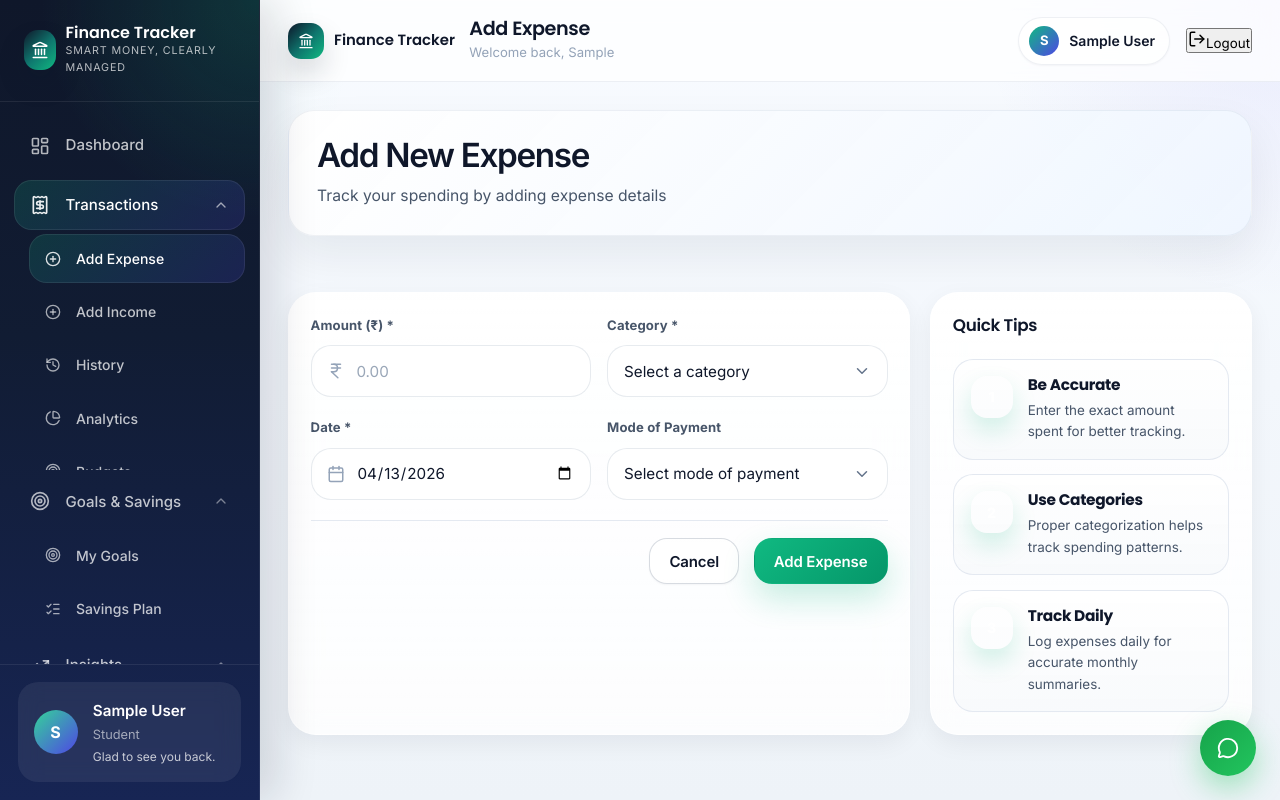
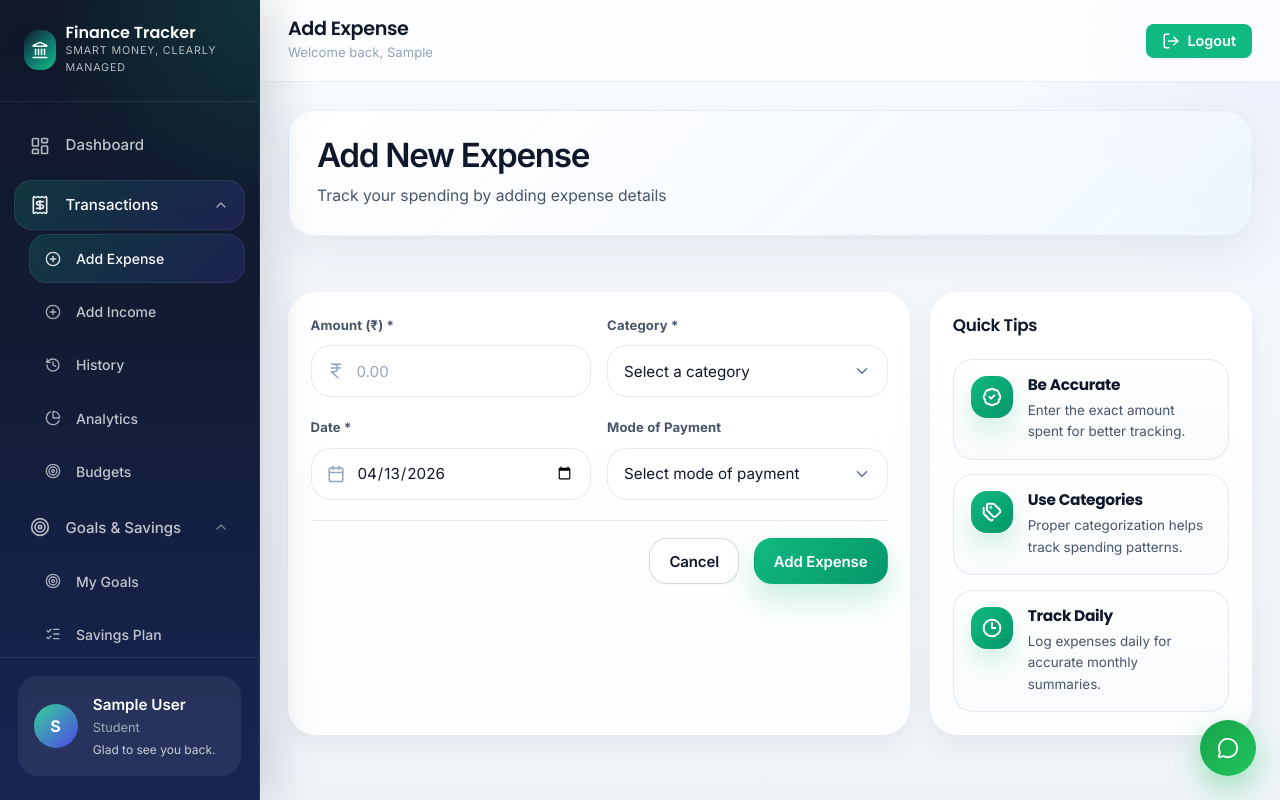
Before and after one commit to Saniya-Bagwan630/finance-tracker, a React (Vite) app in the folder frontend/: page /expenses/add in a window 1280 px wide. Built offline with nearby package versions, Linux system fonts and the light colour scheme; sample sign-in values are in the browser's storage.

Commit message:
Improve UI

```diff
--- a/frontend/src/components/layout/Header.css
+++ b/frontend/src/components/layout/Header.css
@@ -16,12 +16,6 @@
   display: flex;
   align-items: center;
   gap: 1rem;
-}
-
-.header-title-group {
-  display: flex;
-  align-items: center;
-  gap: 0.9rem;
 }
 
 .header-copy {
@@ -61,37 +55,28 @@
 .header-right {
   display: flex;
   align-items: center;
-  gap: 1rem;
+  gap: 0.75rem;
 }
 
-.header-user-pill {
-  display: flex;
-  align-items: center;
-  gap: 10px;
-  padding: 8px 14px 8px 10px;
-  border-radius: 999px;
-  background: rgba(255, 255, 255, 0.75);
-  border: 1px solid rgba(148, 163, 184, 0.16);
-  box-shadow: var(--shadow-xs);
-}
-
-.header-user-pill__avatar {
-  width: 30px;
-  height: 30px;
-  border-radius: 50%;
-  background: linear-gradient(135deg, var(--color-accent), var(--color-accent-secondary));
-  color: white;
+.logout-btn {
   display: flex;
   align-items: center;
   justify-content: center;
-  font-size: 0.82rem;
-  font-weight: 700;
+  gap: 0.45rem;
+  padding: 8px 16px;
+  border: none;
+  border-radius: 8px;
+  background: var(--color-accent);
+  color: white;
+  cursor: pointer;
+  transition: background-color var(--transition-fast), box-shadow var(--transition-fast);
+  box-shadow: var(--shadow-xs);
+  font-size: 0.9rem;
+  font-weight: 600;
 }
 
-.header-user-pill__name {
-  font-size: 0.875rem;
-  font-weight: 600;
-  color: var(--color-text-primary);
+.logout-btn:hover {
+  background: #059669;
 }
 
 .brand-logo {
@@ -158,11 +143,6 @@
     font-size: 1.05rem;
   }
 
-  .brand-logo__text,
-  .header-user-pill {
-    display: none;
-  }
-
   .header-right {
     gap: 0.65rem;
   }
--- a/frontend/src/components/layout/Header.jsx
+++ b/frontend/src/components/layout/Header.jsx
@@ -1,6 +1,5 @@
 import { Menu, LogOut } from 'lucide-react';
 import { useAuth } from '../../context/AuthContext';
-import BrandLogo from './BrandLogo';
 import './Header.css';
 
 function Header({ title, onMenuClick }) {
@@ -17,21 +16,14 @@ function Header({ title, onMenuClick }) {
         <button className="menu-btn" onClick={onMenuClick}>
           <Menu size={24} />
         </button>
-        <div className="header-title-group">
-          <BrandLogo compact />
-          <div className="header-copy">
-            <h1 className="page-title">{title}</h1>
-            {isAuthenticated && <p className="page-greeting">Welcome back, {firstName}</p>}
-          </div>
+        <div className="header-copy">
+          <h1 className="page-title">{title}</h1>
+          {isAuthenticated && <p className="page-greeting">Welcome back, {firstName}</p>}
         </div>
       </div>
 
       {isAuthenticated && (
         <div className="header-right">
-          <div className="header-user-pill">
-            <span className="header-user-pill__avatar">{firstName.charAt(0).toUpperCase()}</span>
-            <span className="header-user-pill__name">{user?.name || 'User'}</span>
-          </div>
           <button className="logout-btn" onClick={handleLogout}>
             <LogOut size={18} />
             <span>Logout</span>
--- a/frontend/src/components/layout/Sidebar.css
+++ b/frontend/src/components/layout/Sidebar.css
@@ -13,6 +13,8 @@
   transition: transform var(--transition-base);
   border-right: 1px solid rgba(255, 255, 255, 0.08);
   box-shadow: 16px 0 40px rgba(15, 23, 42, 0.14);
+  overflow-y: auto;
+  overflow-x: hidden;
 }
 
 .sidebar-overlay {
@@ -42,13 +44,13 @@
 
 .sidebar-nav {
   flex: 1;
-  padding: 1rem 0;
+  padding: 1rem 0 1.5rem;
   overflow-y: auto;
 }
 
 .nav-list {
   list-style: none;
-  padding: 0 0.9rem;
+  padding: 0 0.9rem 1rem;
 }
 
 .nav-item {
@@ -112,7 +114,7 @@
 }
 
 .nav-children.expanded {
-  max-height: 240px;
+  max-height: 320px;
 }
 
 .nav-child {
@@ -132,6 +134,7 @@
 
 .sidebar-footer {
   padding: 1.1rem;
+  padding-bottom: 1.5rem;
   border-top: 1px solid rgba(255, 255, 255, 0.08);
 }
 
--- a/frontend/src/pages/expenses/AddExpensePage.jsx
+++ b/frontend/src/pages/expenses/AddExpensePage.jsx
@@ -4,6 +4,9 @@ import {
   IndianRupee,
   Calendar,
   FileText,
+  BadgeCheck,
+  Tags,
+  Clock3,
 } from 'lucide-react'
 import { Card, CardHeader, CardTitle, CardContent } from '../../components/common/Card'
 import { Input, Select, Textarea } from '../../components/common/Input'
@@ -168,21 +171,27 @@ function AddExpensePage() {
           <CardContent>
             <div className="tips-list">
               <div className="tip-item">
-                <div className="tip-number">1</div>
+                <div className="tip-number" aria-hidden="true">
+                  <BadgeCheck size={20} />
+                </div>
                 <div className="tip-content">
                   <h4>Be Accurate</h4>
                   <p>Enter the exact amount spent for better tracking.</p>
                 </div>
               </div>
               <div className="tip-item">
-                <div className="tip-number">2</div>
+                <div className="tip-number" aria-hidden="true">
+                  <Tags size={20} />
+                </div>
                 <div className="tip-content">
                   <h4>Use Categories</h4>
                   <p>Proper categorization helps track spending patterns.</p>
                 </div>
               </div>
               <div className="tip-item">
-                <div className="tip-number">3</div>
+                <div className="tip-number" aria-hidden="true">
+                  <Clock3 size={20} />
+                </div>
                 <div className="tip-content">
                   <h4>Track Daily</h4>
                   <p>Log expenses daily for accurate monthly summaries.</p>
--- a/frontend/src/pages/expenses/ExpensePages.css
+++ b/frontend/src/pages/expenses/ExpensePages.css
@@ -153,10 +153,19 @@
 }
 
 .tip-number {
-  background: linear-gradient(135deg, var(--color-accent), var(--color-accent-strong));
+  background: linear-gradient(135deg, var(--color-accent), var(--color-accent-dark));
   color: #fff;
   font-size: 0.88rem;
   box-shadow: 0 12px 24px rgba(16, 185, 129, 0.18);
+}
+
+.tip-number svg {
+  width: 20px;
+  height: 20px;
+  color: #fff;
+  stroke: currentColor;
+  fill: none;
+  stroke-width: 2.4;
 }
 
 .tip-content h4,
```
